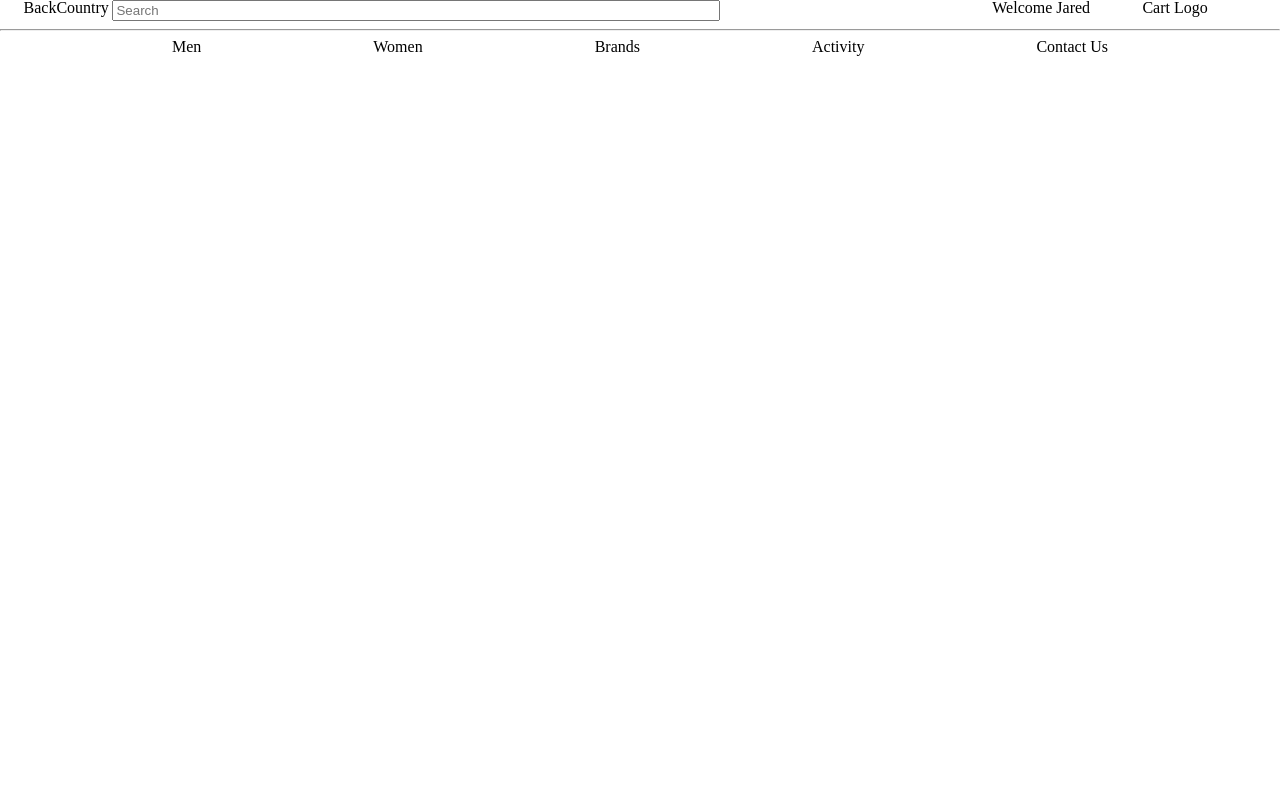
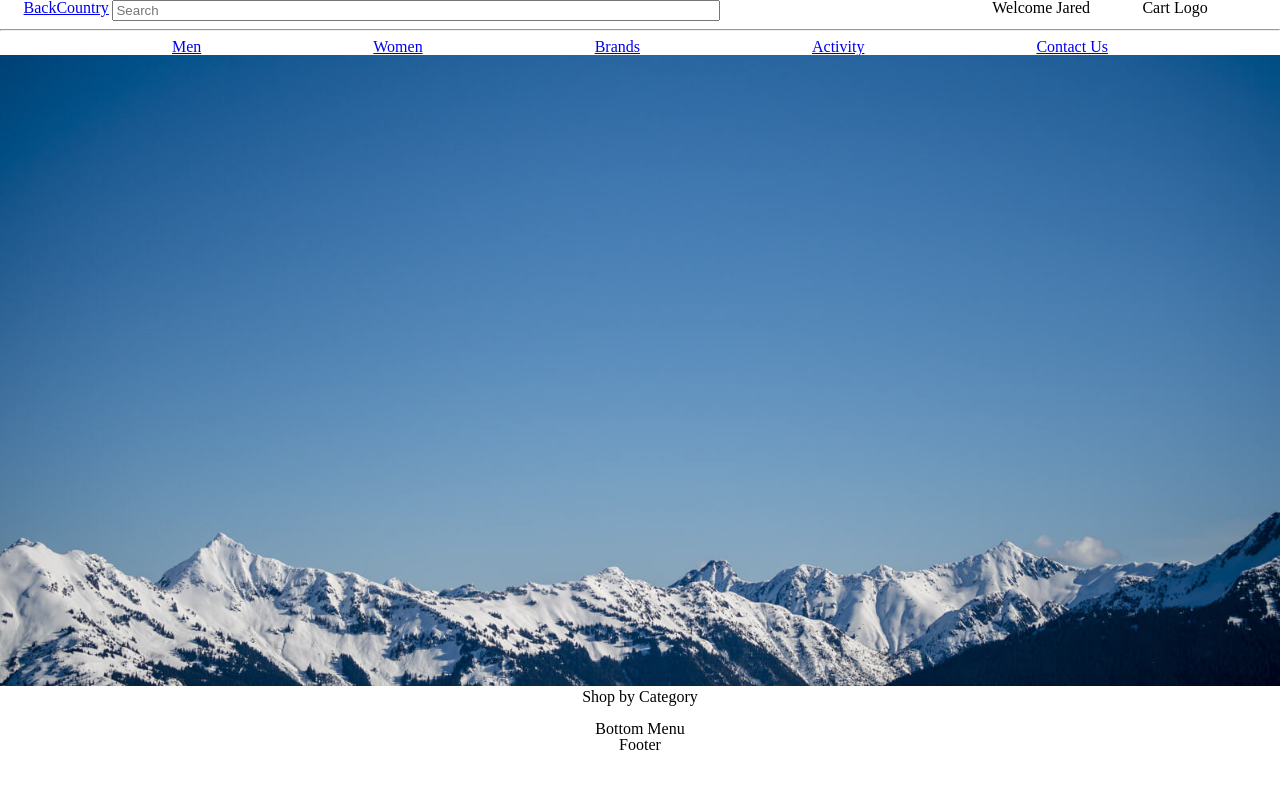
Before and after one commit to Jared-Butler/backcountry-clone, a React (Create React App) app: page / in a window 1280 px wide. Shown: the top 788 px of the page. Built offline with nearby package versions, Linux system fonts and the light colour scheme.

Commit message:
Router successfully set up, routing through all pages listed in the header.

```diff
--- a/src/components/Header/Header.css
+++ b/src/components/Header/Header.css
@@ -1,6 +1,6 @@
 .header{
     width: 100%;
-
+    /* z-index: -1; */
 
 
 }
--- a/src/components/Header/Header.js
+++ b/src/components/Header/Header.js
@@ -18,7 +18,7 @@ class Header extends Component {
                         <div className="upperHeader">
 
                         <div className="headLeft">
-                        <h2>BackCountry</h2> <input placeholder="Search" onChange={(e) => this.setState({ searchBar: e.target.value })} />
+                        <Link to='/'><h2>BackCountry</h2></Link> <input placeholder="Search" onChange={(e) => this.setState({ searchBar: e.target.value })} />
                         </div>
 
                         <div className="headRight">
@@ -28,18 +28,14 @@ class Header extends Component {
                         </div>
                         <hr></hr>
                         <ul className="navigation">
-                            <li className="nav-item">Men</li>
-                            <li className="nav-item">Women</li>
-                            <li className="nav-item">Brands</li>
-                            <li className="nav-item">Activity</li>
-                            <li className="nav-item">Contact Us</li>
-                            {/* <Link className="nav-item"/>
-                            <Link className="nav-item"/>
-                            <Link className="nav-item"/>
-                            <Link className="nav-item"/>
-                            <Link className="nav-item"/> */}
+                            <Link to='/men'><li className="nav-item">Men</li></Link>
+                            <Link to='/women'><li className="nav-item">Women</li></Link>
+                            <Link to='/brand'><li className="nav-item">Brands</li></Link>
+                            <Link to='/activity'><li className="nav-item">Activity</li></Link>
+                            <Link to='/contact-us'><li className="nav-item">Contact Us</li></Link>
                         </ul>
                     </div>
+
 
         )
     }
--- a/src/components/Home/Home.css
+++ b/src/components/Home/Home.css
@@ -0,0 +1,7 @@
+.Home{
+    width: 100vw;
+}
+
+img{
+    width:100%;
+}
--- a/src/components/Home/Home.js
+++ b/src/components/Home/Home.js
@@ -1,11 +1,24 @@
 import React, {Component} from 'react';
+import backGround from './../../images/Home/HHR.jpg';
+import './Home.css';
 
 
 class Home extends Component{
     render(){
         return(
-            <div>
+            <div className="Home">
+                <img src={backGround} alt=''/>
 
+                <div>
+Shop by Category
+                </div>
+                <br></br>
+                <div>
+                    Bottom Menu
+                </div>
+                <div>
+                    Footer
+                </div>
             </div>
         )
     }
--- a/src/index.js
+++ b/src/index.js
@@ -5,8 +5,9 @@ import App from './App';
 import * as serviceWorker from './serviceWorker';
 import {Provider} from 'react-redux';
 import store from './ducks/store';
+import {HashRouter} from 'react-router-dom';
 
-ReactDOM.render(<Provider store={store} ><App /></Provider>, document.getElementById('root'));
+ReactDOM.render(<Provider store={store} ><HashRouter><App /></HashRouter></Provider>, document.getElementById('root'));
 
 // If you want your app to work offline and load faster, you can change
 // unregister() to register() below. Note this comes with some pitfalls.
--- a/src/routes.js
+++ b/src/routes.js
@@ -2,6 +2,14 @@ import React from 'react';
 import {Switch, Route, HashRouter} from 'react-router-dom';
 
 import Home from './components/Home/Home';
+import Account from './components/Account/Account';
+import Activity from './components/Activity/Activity';
+import Brand from './/components/Brand/Brand';
+import Cart from './components/Cart/Cart';
+import Contact from './components/Contact/Contact';
+import Login from './components/Login/Login';
+import Men from './components/Men/Men';
+import Women from './components/Women/Women';
 
 
 
@@ -9,6 +17,14 @@ export default(
     <HashRouter>
     <Switch>
         <Route exact path='/' component={Home} />
+        <Route path='/account' component={Account} />
+        <Route path='/activity' component={Activity} />
+        <Route path='/brand' component={Brand} />
+        <Route path='/cart' component={Cart} />
+        <Route path='/contact-us' component={Contact} />
+        <Route path='/login' component={Login} />
+        <Route path='/men' component={Men} />
+        <Route path='/women' component={Women} />
     </Switch>
     </HashRouter>
 )
```
Also changed, not shown: src/images/Home/HHR.jpg (added), src/images/Home/logo.png (added).
